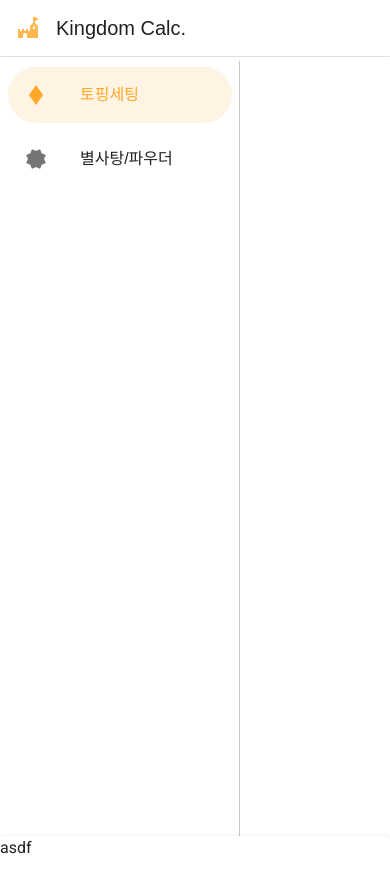
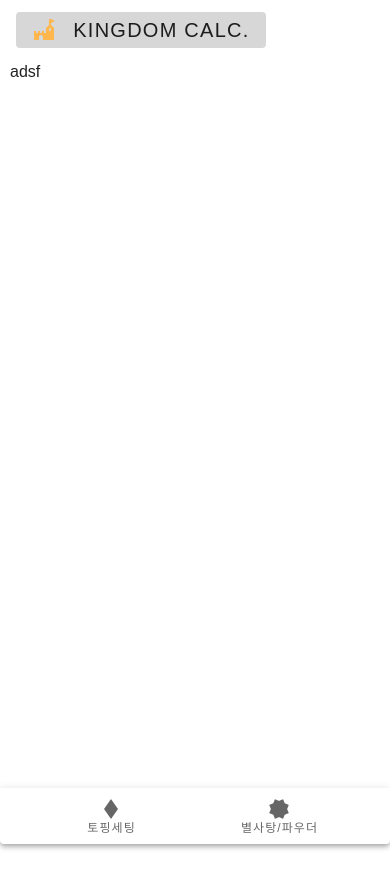
Before and after one commit to yubin030429/Kindom-calc, a Vue app: page / in a window 390 px wide. Shown: the top 892 px of the page. After the commit the page ends 844 px from the top, so only its background shows below. Built offline with nearby package versions, Linux system fonts and the light colour scheme; a web font is replaced by a local one.

Commit message:
make nav when window width change

```diff
--- a/src/App.vue
+++ b/src/App.vue
@@ -2,7 +2,7 @@
   <v-app id="default">
     <ToolBar />
 
-    <v-main>
+    <v-main style="position: absolute" :class="mainClass">
       <router-view />
     </v-main>
   </v-app>
@@ -14,8 +14,38 @@ import ToolBar from "@/components/ToolBar.vue";
 export default {
   name: "App",
 
+  data() {
+    return {
+      mainClass: null,
+      windowWidth: null,
+    };
+  },
+
   components: {
     ToolBar,
+  },
+
+  created() {
+    window.addEventListener("resize", this.handleResize);
+    this.handleResize();
+  },
+  destroyed() {
+    window.removeEventListener("resize", this.handleResize);
+  },
+  methods: {
+    handleResize() {
+      this.windowWidth = window.innerWidth;
+    },
+  },
+
+  watch: {
+    windowWidth: function () {
+      if (this.windowWidth > 800) {
+        this.mainClass = "leftNav";
+      } else {
+        this.mainClass = "bottomNav";
+      }
+    },
   },
 };
 </script>
@@ -37,4 +67,14 @@ export default {
   font-family: "CookieRunRegular";
   src: url("@/assets/fonts/CookieRunRegular.ttf");
 }
+
+.leftNav {
+  margin-left: 250px;
+  margin-top: 60px;
+}
+
+.bottomNav {
+  margin-left: 10px;
+  margin-top: 60px;
+}
 </style>
--- a/src/components/ToolBar.vue
+++ b/src/components/ToolBar.vue
@@ -1,16 +1,15 @@
 <template>
   <div>
-    <v-card flat height="6vh">
-      <v-toolbar flat>
-        <v-icon color="orange lighten-2" class="mr-4">mdi-castle</v-icon>
-        <v-toolbar-title>Kingdom Calc.</v-toolbar-title>
-        <v-spacer></v-spacer>
+    <v-card flat>
+      <v-toolbar height="60px" flat>
+        <v-btn text to="/">
+          <v-icon color="orange lighten-2" class="mr-4">mdi-castle</v-icon>
+          <v-toolbar-title>Kingdom Calc.</v-toolbar-title>
+        </v-btn>
       </v-toolbar>
-      <v-divider></v-divider>
+      <MainNav />
+      <BottomNav></BottomNav>
     </v-card>
-
-    <MainNav v-if="navLocation" />
-    <BottomNav v-else></BottomNav>
   </div>
 </template>
 
@@ -25,9 +24,7 @@ export default {
   },
 
   data() {
-    return {
-      navLocation: true,
-    };
+    return {};
   },
 };
 </script>
--- a/src/components/nav/BottomNav.vue
+++ b/src/components/nav/BottomNav.vue
@@ -1,40 +1,53 @@
 <template>
-  <div class="overflow-hidden">
-    <div class="text-center mb-8">
-      <v-btn color="deep-purple" outlined @click="active = !active">
-        Toggle Navigation
-      </v-btn>
-    </div>
+  <v-bottom-navigation v-if="visiable" app color="orange lighten-2" grow>
+    <v-btn
+      v-for="item in items"
+      :to="item.route"
+      :key="item"
+      text
+      height="100%"
+    >
+      <span>{{ item.title }}</span>
 
-    <v-bottom-navigation v-model="value" :input-value="active" color="indigo">
-      <v-btn>
-        <span>Recents</span>
-
-        <v-icon>mdi-history</v-icon>
-      </v-btn>
-
-      <v-btn>
-        <span>Favorites</span>
-
-        <v-icon>mdi-heart</v-icon>
-      </v-btn>
-
-      <v-btn>
-        <span>Nearby</span>
-
-        <v-icon>mdi-map-marker</v-icon>
-      </v-btn>
-    </v-bottom-navigation>
-  </div>
+      <v-icon>{{ item.icon }}</v-icon>
+    </v-btn>
+  </v-bottom-navigation>
 </template>
 
 <script>
 export default {
   data() {
     return {
-      value: 1,
-      active: true,
+      windowWidth: null,
+      visiable: null,
+      items: [
+        { title: "토핑세팅", icon: "mdi-cards-diamond", route: "/toppingSet" },
+        { title: "별사탕/파우더", icon: "mdi-octagram", route: "/powder" },
+      ],
     };
+  },
+
+  created() {
+    window.addEventListener("resize", this.handleResize);
+    this.handleResize();
+  },
+  destroyed() {
+    window.removeEventListener("resize", this.handleResize);
+  },
+  methods: {
+    handleResize() {
+      this.windowWidth = window.innerWidth;
+    },
+  },
+
+  watch: {
+    windowWidth: function () {
+      if (this.windowWidth < 800) {
+        this.visiable = true;
+      } else {
+        this.visiable = false;
+      }
+    },
   },
 };
 </script>
--- a/src/components/nav/MainNav.vue
+++ b/src/components/nav/MainNav.vue
@@ -1,5 +1,11 @@
 <template>
-  <v-card style="top: 1vh" flat height="93vh" width="240">
+  <v-card
+    v-if="visiable"
+    style="top: 10px"
+    elevation="0"
+    height="840px"
+    width="240"
+  >
     <v-navigation-drawer permanent>
       <NavContent />
     </v-navigation-drawer>
@@ -10,10 +16,38 @@
 import NavContent from "@/components/nav/NavContent.vue";
 
 export default {
-  data() {},
+  data() {
+    return {
+      windowWidth: null,
+      visiable: null,
+    };
+  },
 
   components: {
     NavContent,
   },
+
+  created() {
+    window.addEventListener("resize", this.handleResize);
+    this.handleResize();
+  },
+  destroyed() {
+    window.removeEventListener("resize", this.handleResize);
+  },
+  methods: {
+    handleResize() {
+      this.windowWidth = window.innerWidth;
+    },
+  },
+
+  watch: {
+    windowWidth: function () {
+      if (this.windowWidth > 800) {
+        this.visiable = true;
+      } else {
+        this.visiable = false;
+      }
+    },
+  },
 };
 </script>
--- a/src/components/nav/NavContent.vue
+++ b/src/components/nav/NavContent.vue
@@ -1,8 +1,7 @@
 <template>
-  <v-navigation-drawer permanent>
   <v-list rounded>
     <v-list-item-group v-model="model" mandatory color="orange lighten-1">
-        <v-list-item v-for="(item, i) in items" :key="i">
+      <v-list-item :to="item.route" v-for="(item, i) in items" :key="i">
         <v-list-item-icon>
           <v-icon v-text="item.icon"></v-icon>
         </v-list-item-icon>
@@ -13,7 +12,6 @@
       </v-list-item>
     </v-list-item-group>
   </v-list>
-  </v-navigation-drawer>
 </template>
 
 <script>
@@ -21,8 +19,8 @@ export default {
   data() {
     return {
       items: [
-        { title: "토핑세팅", icon: "mdi-cards-diamond" },
-        { title: "별사탕/파우더", icon: "mdi-octagram" },
+        { title: "토핑세팅", icon: "mdi-cards-diamond", route: "/toppingSet" },
+        { title: "별사탕/파우더", icon: "mdi-octagram", route: "/powder" },
       ],
     };
   },
--- a/src/router/index.js
+++ b/src/router/index.js
@@ -1,14 +1,20 @@
 import Vue from "vue";
 import VueRouter from "vue-router";
-import growCookie from "@/views/growCookie";
+import toppingSet from "@/views/toppingSet";
+import firstPage from "@/views/firstPage";
 
 Vue.use(VueRouter);
 
 const routes = [
   {
     path: "/",
-    name: "growCookie",
-    component: growCookie,
+    name: "firstPage",
+    component: firstPage,
+  },
+  {
+    path: "/toppingSet",
+    name: "toppingSet",
+    component: toppingSet,
   },
 ];
 
--- /dev/null
+++ b/src/views/firstPage.vue
@@ -0,0 +1,3 @@
+<template>
+  <div>adsf</div>
+</template>
--- a/src/views/growCookie.vue
+++ b/src/views/toppingSet.vue
@@ -1,5 +1,5 @@
 <template>
   <v-app>
-    <v-card height="4000">asdf</v-card>
+    <v-card>asdf</v-card>
   </v-app>
 </template>
```
Lines whose indentation alone changed are shown as unchanged.
